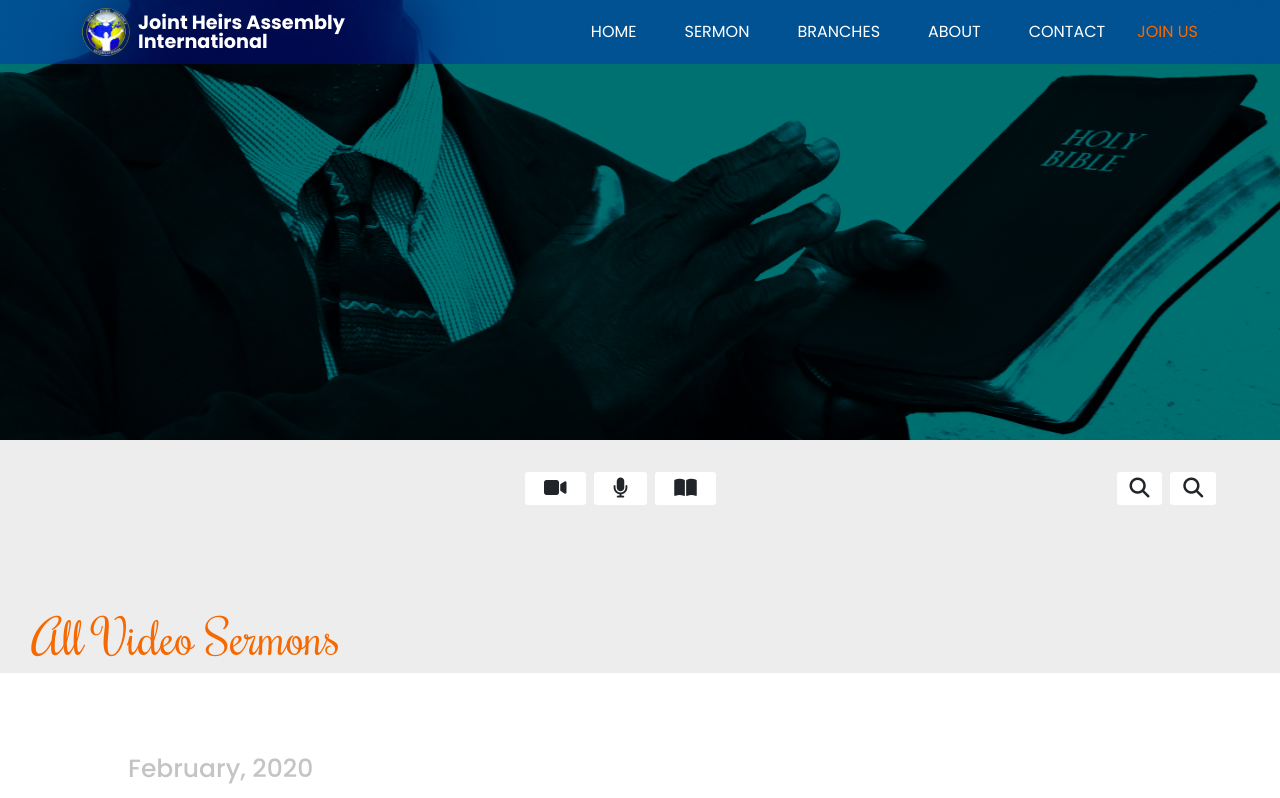
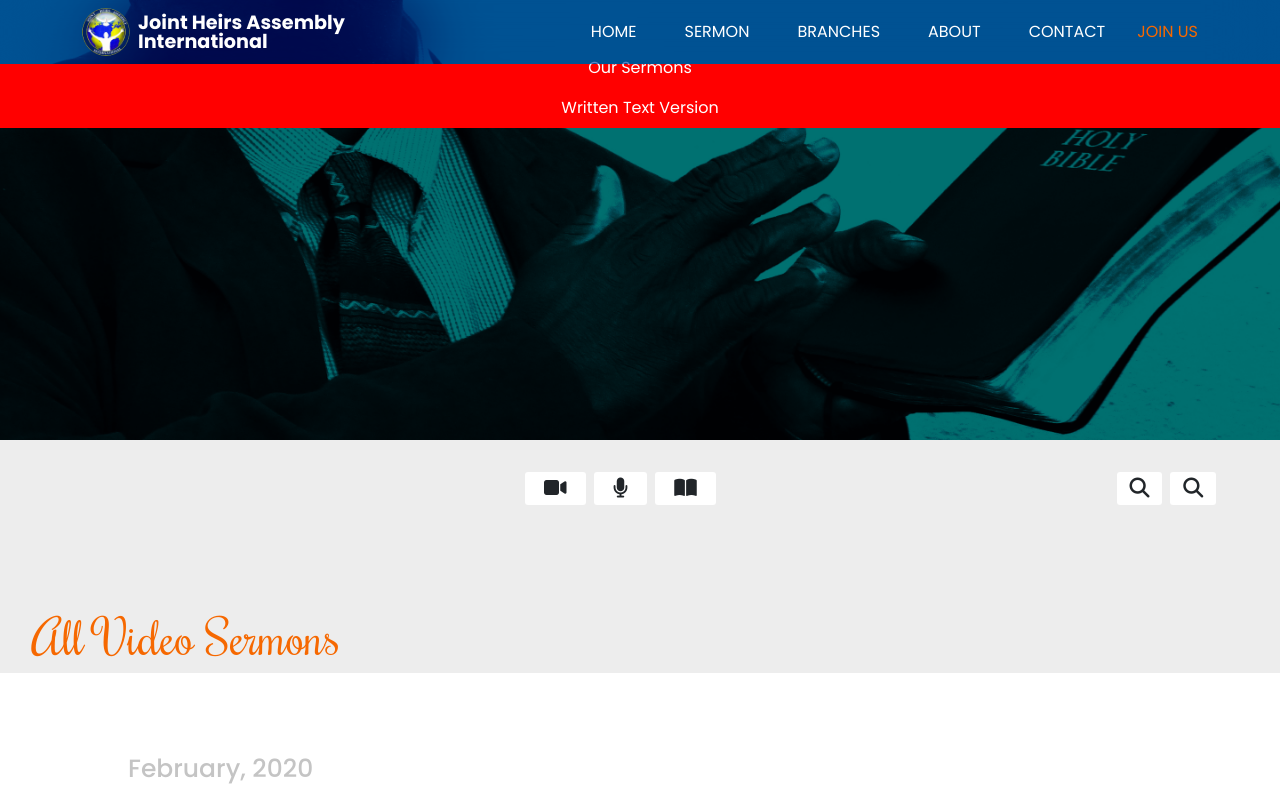
Before and after one commit to pin4eva/joint_heirs_frontend, a Next.js app: page /sermons in a window 1280 px wide. Shown: the top 798 px of the page. Built offline with nearby package versions, Linux system fonts and the light colour scheme.

Commit message:
add header text

```diff
--- a/src/pages/index.tsx
+++ b/src/pages/index.tsx
@@ -344,9 +344,7 @@ const Home: NextPage = () => {
 						</div>
 					</div>
 				</section>
-				{/* <section>
-				<div className="map-page"></div>
-				</section>  */}
+
 				<section>
 					<div className="footer-subscribe">
 						<div className="container">
--- a/src/pages/sermons/index.tsx
+++ b/src/pages/sermons/index.tsx
@@ -4,6 +4,7 @@ import HeaderComp from "../../components/HeaderComp";
 import AudioComp from "./aduioComp";
 import VideoComp from "./videoComp";
 import { useState } from "react";
+import RecordedComp from "./recordededComp";
 
 const SermonsPage = () => {
 	const [videos, setVideos] = useState(true);
@@ -21,8 +22,12 @@ const SermonsPage = () => {
 
 	return (
 		<div className="wrapper">
-			<header>
+			<header className="heade">
 				<HeaderComp />
+				<div className="div">
+					<p>Our Sermons</p>
+					<p>Written Text Version</p>
+				</div>
 			</header>
 
 			<div className="sermon">
@@ -31,9 +36,9 @@ const SermonsPage = () => {
 						<div className="sermom-navi-toggle">
 							<i onClick={handleVideos} className="fa-solid fa-video"></i>
 
-							<i onClick={handleAudios} className="fa-solid fa-microphone"></i>
+							<i onClick={handleRecordings} className="fa-solid fa-microphone"></i>
 
-							<i onClick={handleRecordings} className="fa-solid fa-book-open"></i>
+							<i onClick={handleAudios} className="fa-solid fa-book-open"></i>
 						</div>
 
 						<div className="sermon-navi-search">
@@ -47,6 +52,7 @@ const SermonsPage = () => {
 			</div>
 			{videos && <VideoComp />}
 			{audios && <AudioComp />}
+			{recordings && <RecordedComp />}
 
 			<section>
 				<div className="footer-subscribe">
--- a/src/pages/sermons/recordededComp.tsx
+++ b/src/pages/sermons/recordededComp.tsx
@@ -1,5 +1,7 @@
 import React from "react";
 
-export const recordededComp = () => {
-	return <div>recordededComp</div>;
+const RecordedComp = () => {
+	return <div>RecordedComp</div>;
 };
+
+export default RecordedComp;
--- a/src/styles/sermon.scss
+++ b/src/styles/sermon.scss
@@ -1,9 +1,19 @@
 .wrapper {
-	header {
+	.heade {
 		background-image: url("../../public/images/PreacherBg.png");
 		background-repeat: no-repeat;
 		background-size: cover;
 		min-height: 55vh;
+		.div {
+			background-color: red;
+
+			height: 4rem;
+			display: flex;
+			flex-direction: column;
+			align-items: center;
+			place-content: center;
+			color: #ffffff;
+		}
 	}
 	.sermon {
 		background-color: $light-gray;
```
